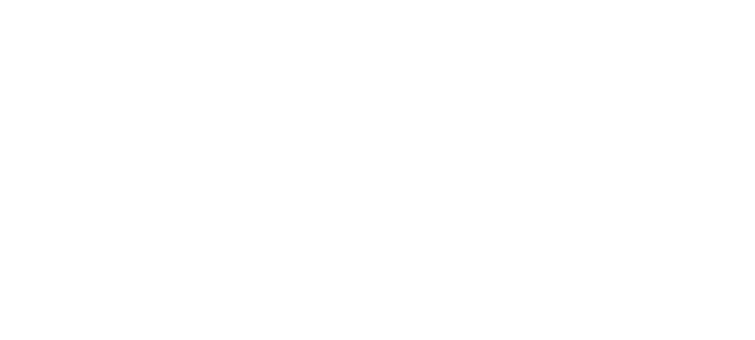
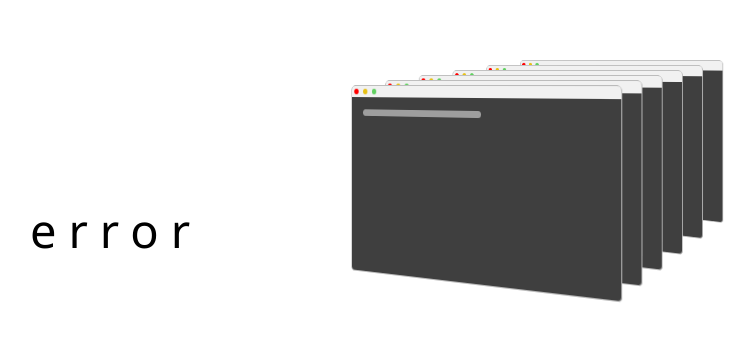
Before and after one commit to yongtaek12/webpa, a Vue app: page /error in a window 1280 px wide. Before the commit this address had no page. Shown: the part 270-610 px from the top of the page, without its empty margins (314-1069 px from the left). Built offline with nearby package versions, Linux system fonts and the light colour scheme; what @ckeditor/ckeditor5-vue would draw is missing.

Commit message:
에러페이지 생성!

```diff
--- a/src/router/index.js
+++ b/src/router/index.js
@@ -6,12 +6,13 @@
 import UserLogin from '@/views/member/UserLogin.vue';
 import Signup from '@/views/member/Signup.vue';
 import Signin from '@/views/member/Signin.vue';
-import ChatbotQuestion from '@/views/common/ChatbotQuestion.vue';
+import ChatbotQuestion from '@/views/chatBot/ChatbotQuestion.vue';
 import Admin from '@/views/admin/Admin.vue';
 import UserDetail from '@/views/admin/detail/usersDetail.vue';
 import RolesDetail from '@/views/admin/detail/rolesDetail.vue';
 import ResourcesDetail from "@/views/admin/detail/resourcesDetail.vue";
 import usersModel from "@/models/userModel";
+import Error from "@/views/error/Error.vue";
 
 const routes = [
   {
@@ -103,6 +104,18 @@
     name: 'ResourcesDetail2',
     component: ResourcesDetail,
     meta: { showHeaderFooter: true,requiredLogin: false }
+  },
+  {
+    path: '/error', // :에러페이지
+    name: 'Error',
+    component: Error,
+    meta: { showHeaderFooter: false,requiredLogin: false }
+  },
+
+  {
+    path: '/:pathMatch(.*)*', // 없는 url 로 이동할 경우
+    redirect : "/error"
+
   }
 ];
 
--- /dev/null
+++ b/src/views/error/Error.vue
@@ -0,0 +1,192 @@
+<template>
+  <div class="container-error">
+    <div class="error-error">
+      <h1>500</h1>
+      <h2>error</h2>
+      <p>Ruh-roh, something just isn't right... Time to paw through your logs and get down and dirty in your stack-trace ;)</p>
+    </div>
+    <div ref="stackContainer" class="stack-container-error">
+      <div v-for="(card, index) in cards" :key="index" class="card-container-error">
+        <div class="perspec-error" :style="{ '--spreaddist': card.spreaddist, '--scaledist': card.scaledist, '--vertdist': card.vertdist }">
+          <div class="card-error">
+            <div class="writing-error">
+              <div class="topbar-error">
+                <div class="red-error"></div>
+                <div class="yellow-error"></div>
+                <div class="green-error"></div>
+              </div>
+              <div class="code-error">
+                <ul>
+                  <li
+                      v-for="(line, i) in card.lines"
+                      :key="i"
+                      :class="['node-error-' + i, { 'writeLine-error': line.animate }]"
+                      :style="line.style">
+                  </li>
+                </ul>
+              </div>
+            </div>
+          </div>
+        </div>
+      </div>
+    </div>
+  </div>
+</template>
+
+<script setup>
+import { ref, onMounted } from 'vue';
+
+// 카드와 코드 라인 관련 데이터 설정
+const stackContainer = ref(null);
+const cards = ref([
+  { spreaddist: '125px', scaledist: '0.75', vertdist: '-25px', lines: [] },
+  { spreaddist: '100px', scaledist: '0.8', vertdist: '-20px', lines: [] },
+  { spreaddist: '75px', scaledist: '0.85', vertdist: '-15px', lines: [] },
+  { spreaddist: '50px', scaledist: '0.9', vertdist: '-10px', lines: [] },
+  { spreaddist: '25px', scaledist: '0.95', vertdist: '-5px', lines: [] },
+  { spreaddist: '0px', scaledist: '1', vertdist: '0px', lines: [] },
+]);
+
+// 랜덤 숫자 생성 함수
+function randomIntFromInterval(min, max) {
+  return Math.floor(Math.random() * (max - min + 1) + min);
+}
+
+onMounted(() => {
+  const cardNodes = stackContainer.value.querySelectorAll('.card-container-error');
+
+  // 카드 당 랜덤 코드 라인 생성
+  cardNodes.forEach((elem, cardIndex) => {
+    const numLines = randomIntFromInterval(5, 10);
+    const card = cards.value[cardIndex];
+    for (let i = 0; i < numLines; i++) {
+      const lineLength = randomIntFromInterval(25, 97);
+      card.lines.push({
+        style: `--linelength: ${lineLength}%;`,
+        animate: i === 0,
+      });
+    }
+  });
+
+  // 애니메이션 끝난 후 추가 애니메이션 처리
+  stackContainer.value.querySelectorAll('.perspec-error').forEach((elem, index) => {
+    elem.classList.add('explode-error');
+  });
+
+  // 카드 클릭 시 이동하는 이벤트 추가
+  cardNodes.forEach((elem, index) => {
+    elem.addEventListener('click', () => {
+      const updown = [800, -800];
+      const randomY = updown[Math.floor(Math.random() * updown.length)];
+      const randomX = Math.floor(Math.random() * 1000) - 1000;
+      elem.style.transform = `translate(${randomX}px, ${randomY}px) rotate(-540deg)`;
+      elem.style.transition = 'transform 1s ease, opacity 2s';
+      elem.style.opacity = '0';
+    });
+  });
+});
+</script>
+
+<style scoped>
+/* 스타일 정의 */
+.container-error {
+  display: flex;
+  align-items: center;
+  justify-content: center;
+  height: 100vh;
+  width: 100%;
+}
+.stack-container-error {
+  position: relative;
+  width: 420px;
+  height: 210px;
+  transition: width 1s, height 1s;
+}
+.error-error {
+  width: 400px;
+  padding: 40px;
+  text-align: center;
+}
+.error-error h1 {
+  font-size: 125px;
+  margin: 0;
+  font-weight: 700;
+}
+.error-error h2 {
+  margin: -30px 0 0;
+  font-size: 47px;
+  letter-spacing: 12px;
+}
+.writing-error {
+  width: 320px;
+  height: 200px;
+  background-color: #3f3f3f;
+  border: 1px solid #bbbbbb;
+  border-radius: 6px 6px 4px 4px;
+  position: relative;
+}
+.writing-error .topbar-error {
+  position: absolute;
+  width: 100%;
+  height: 12px;
+  background-color: #f1f1f1;
+  border-top-left-radius: 4px;
+  border-top-right-radius: 4px;
+}
+.writing-error .topbar-error div {
+  height: 6px;
+  width: 6px;
+  border-radius: 50%;
+  margin: 3px;
+  float: left;
+}
+.writing-error .topbar-error .green-error {
+  background-color: #60d060;
+}
+.writing-error .topbar-error .red-error {
+  background-color: red;
+}
+.writing-error .topbar-error .yellow-error {
+  background-color: #e6c015;
+}
+.writing-error .code-error {
+  padding: 15px;
+}
+.writing-error .code-error ul {
+  list-style: none;
+  margin: 0;
+  padding: 0;
+}
+.writing-error .code-error ul li {
+  background-color: #9e9e9e;
+  width: 0;
+  height: 7px;
+  border-radius: 6px;
+  margin: 10px 0;
+}
+.perspec-error {
+  perspective: 1000px;
+}
+.explode-error {
+  animation: explode-error 0.5s ease-in-out forwards;
+}
+.writeLine-error {
+  animation: writeLine-error 0.4s linear forwards;
+}
+.card-error {
+  animation: tiltcard-error 0.5s ease-in-out 1s forwards;
+  position: absolute;
+}
+@keyframes tiltcard-error {
+  0% { transform: rotateY(0deg); }
+  100% { transform: rotateY(-30deg); }
+}
+@keyframes explode-error {
+  0% { transform: translate(0, 0) scale(1); }
+  100% { transform: translate(var(--spreaddist), var(--vertdist)) scale(var(--scaledist)); }
+}
+@keyframes writeLine-error {
+  0% { width: 0; }
+  100% { width: var(--linelength); }
+}
+</style>
```
Also changed, not shown: src/views/chatBot/ChatbotQuestion.vue (renamed from src/views/common/ChatbotQuestion.vue), 1 other file (tests, documents, lock files or other folders).
